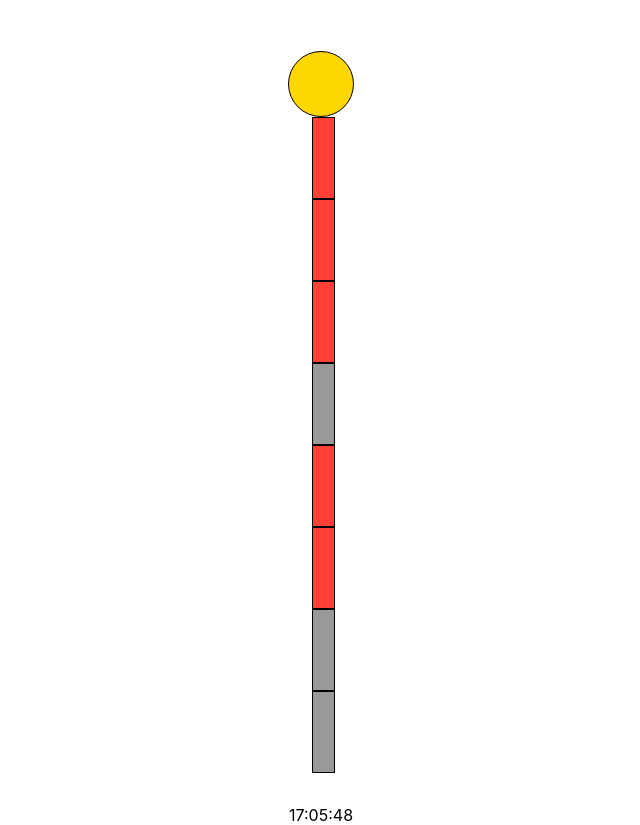
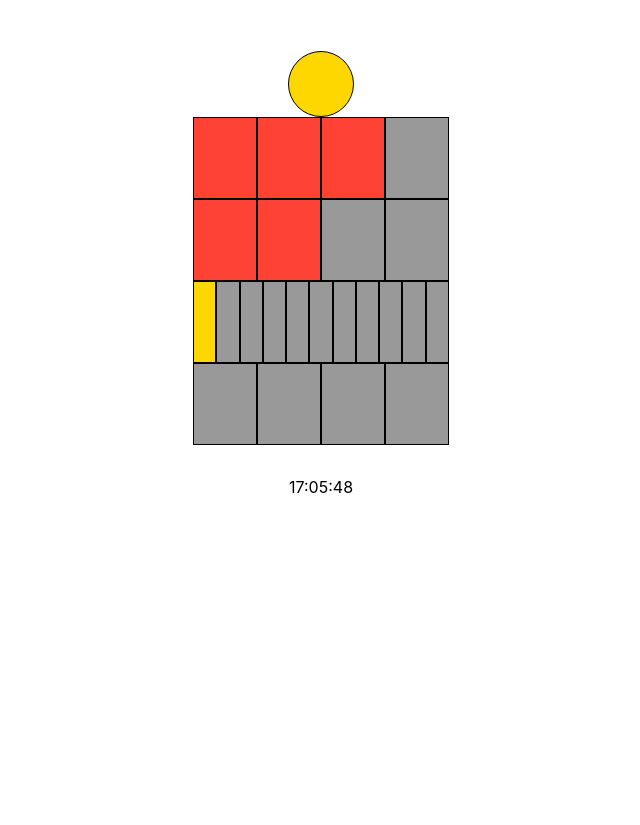
Before and after one commit to GajendraRaj/BerlinClock, a React app: page / in a window 1280 px wide. Shown: the part 63-888 px from the top of the page, without its empty margins (319-959 px from the left). After the commit the page ends 800 px from the top, so only its background shows below. Built offline with nearby package versions, Linux system fonts and the light colour scheme.

Commit message:
feat: Display final two rows to represent minutes

```diff
--- a/src/component/App.css
+++ b/src/component/App.css
@@ -41,6 +41,14 @@
   border-radius: 100%;
 }
 
+.hours {
+  display: flex;
+  flex-direction: row;
+  justify-content: center;
+  align-items: center;
+  width: 16rem;
+}
+
 .hours-rows {
   height: 4rem;
   border-style: solid;
--- a/src/component/BerlinClock.js
+++ b/src/component/BerlinClock.js
@@ -3,6 +3,7 @@ import PropTypes from "prop-types";
 import berlinFormat from "../lib/clockEngine";
 import Seconds from "./Seconds";
 import Hours from "./Hours";
+import Minutes from "./Minutes";
 
 const BerlinClock = props => {
   const fromLocaleToBerlinFormat = berlinFormat(props.time);
@@ -16,6 +17,12 @@ const BerlinClock = props => {
           fromLocaleToBerlinFormat.thirdRow
         ]}
       />
+      <Minutes
+        minutes={[
+          fromLocaleToBerlinFormat.fourthRow,
+          fromLocaleToBerlinFormat.lastRow
+        ]}
+      />
     </div>
   );
 };
--- /dev/null
+++ b/src/component/Minutes.js
@@ -0,0 +1,31 @@
+import React from "react";
+import PropTypes from "prop-types";
+
+function Minutes(props) {
+  const minuteColor = minute => (minute === "Y" ? "bg-yellow" : "bg-silver");
+
+  return (
+    <div>
+      {props.minutes.map((minute, i) => (
+        <div key={i} className="hours">
+          {minute &&
+            minute.split("").map((m, idx) => (
+              <div
+                key={idx}
+                className={`hours-rows ${minuteColor(m)}`}
+                style={{
+                  width: i === 0 ? "calc(100% / 11)" : "calc(100% / 4)"
+                }}
+              />
+            ))}
+        </div>
+      ))}
+    </div>
+  );
+}
+
+Minutes.propTypes = {
+  minutes: PropTypes.array.isRequired
+};
+
+export default Minutes;
--- a/src/lib/clockEngine.js
+++ b/src/lib/clockEngine.js
@@ -3,6 +3,9 @@ export default function berlinFormat(time) {
   const firstRow = seconds % 2 === 0 ? "Y" : "O";
   const secondRow = "R".repeat(hours / 5) + "O".repeat(4 - parseInt(hours / 5));
   const thirdRow = "R".repeat(hours % 5) + "O".repeat(4 - (hours % 5));
+  const fourthRow =
+    "Y".repeat(minutes / 5) + "O".repeat(11 - parseInt(minutes / 5));
+  const lastRow = "Y".repeat(minutes % 5) + "O".repeat(4 - (minutes % 5));
 
-  return { firstRow, secondRow, thirdRow };
+  return { firstRow, secondRow, thirdRow, fourthRow, lastRow };
 }
```
Also changed, not shown: src/test/BerlinClock.test.js (+6 -0 lines), src/test/Minutes.test.js (added, +18 -0 lines).
